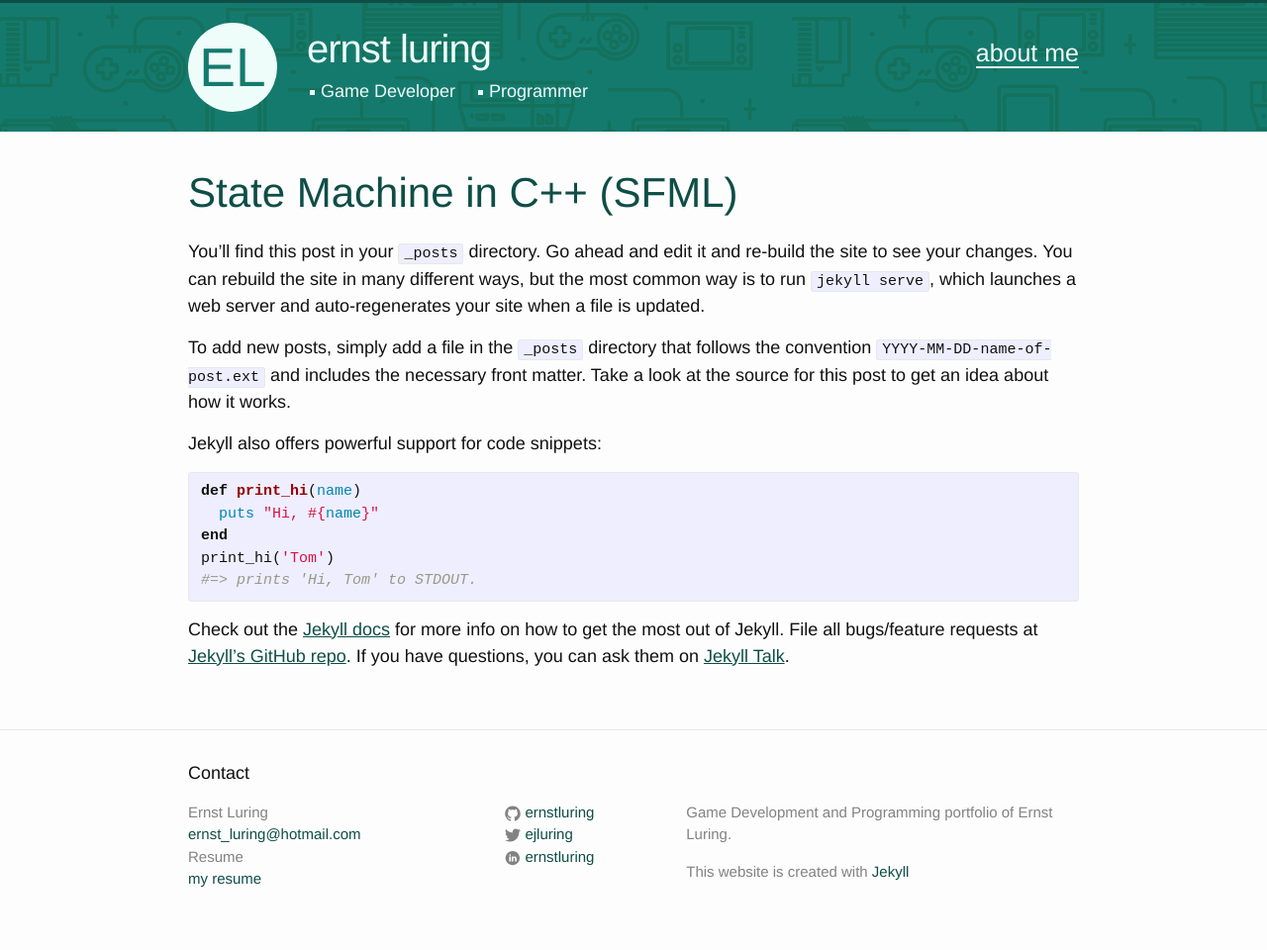
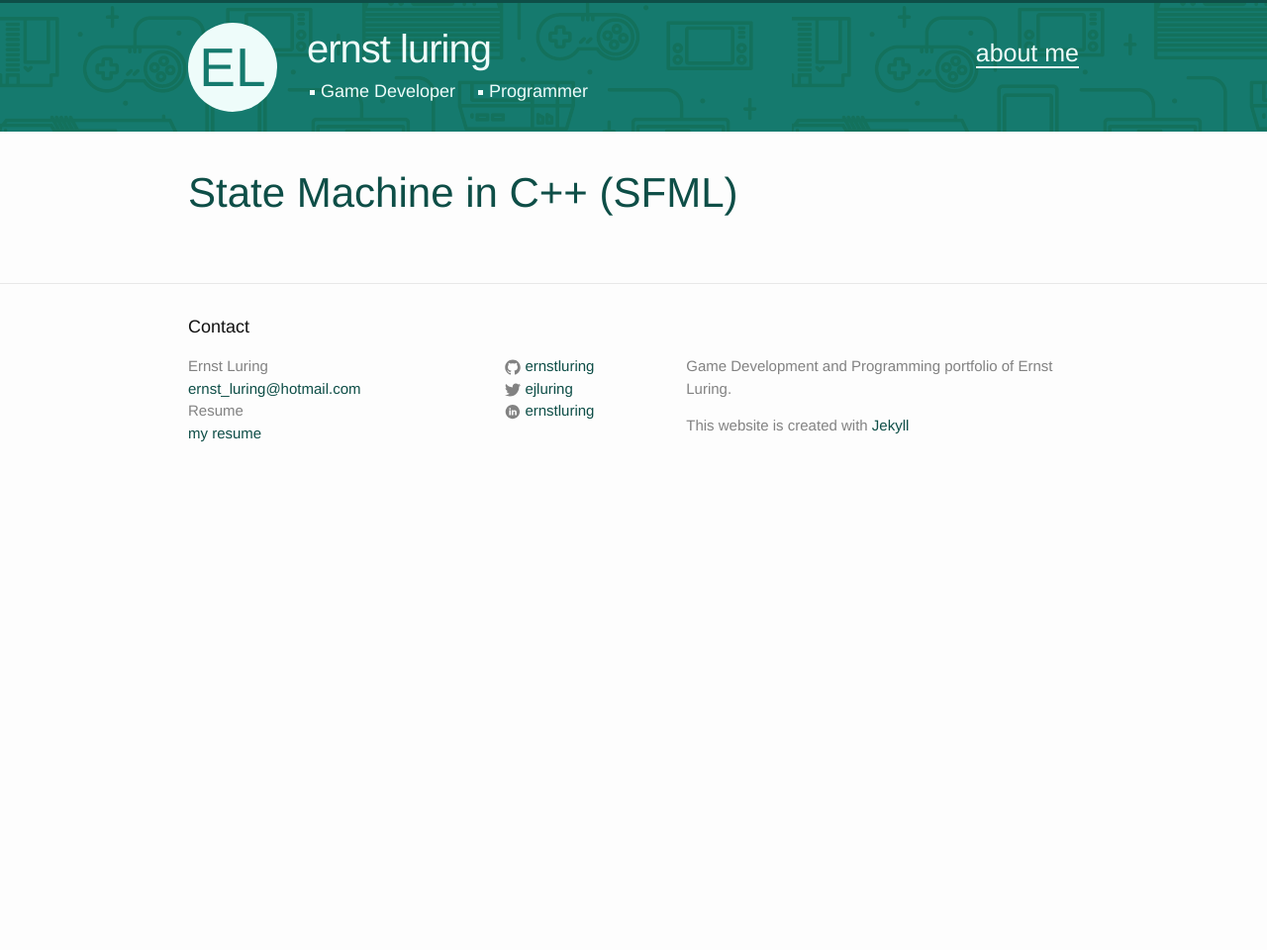
Before and after one commit to ernstluring/ejldigital.github.io, a Jekyll site: the page built from _posts/site-project/2016-04-18-state-machine-in-cpp(sfml).markdown, in a window 1280 px wide. Shown: the whole page at 99% size. Built offline with Jekyll 4.4.1, drawn with Linux system fonts in a browser that asks for light colours; after the commit the page ends 900 px from its top, so only the background shows below that.

Commit message:
new things

```diff
--- a/_posts/portfolio/2016-04-16-umcg-exergame.markdown
+++ b/_posts/portfolio/2016-04-16-umcg-exergame.markdown
@@ -32,14 +32,15 @@
 * [BackUpper][backupper] is a Maya tool written in python. I saw that a lot of artists used "save as" often and I thought: "that can go quicker and easier". So I started writing a backup plugin that saves a new scene with a incrementing number with a press of a button.
 * [AlignX][alignx], [AlignY][aligny], [AlignZ][alignz] are a Maya tools I created that straightens an edge between vertices. Currently it only works with two vertices, but I'm planning on extending it so it can work with more vertices. I created this tool when I saw there was a uv mapping tool that does the same thing and I thought that it would be useful during modeling.
 * [GetObjectsByName][getobjectsbyname], [GiveParent][giveparent] and [ReplaceGameObjects][replacegameobjects] are a bunch of Unity tools I created to make the creation of levels in Unity easier.
-* The biggest project I worked on during this semester is creating a universal level editing tool for in Unity. This was a request of the client; he wanted to easily change the models in-game and especially during runtime so the levels could be a little bit random.
+* [LevelEditingTool][levelediting]. The biggest project I worked on during this semester is creating a level editing tool for in Unity. This was a request of the client; he wanted to easily change the models in-game and especially during runtime so the levels could be a little bit random. The user can create 3 types of databases (buildings, trees, props) that dynamically load the models of the right type. These databases are connected to gameobjects that can be used in the scene editor and with a push on a button (or assigning from external script) the model of that gameobject can be changed.
 
 
 All the code can also be found on [this GitHub repository][github].
 
 {% include imageEnhancer.html src="/img/exergame/exergame-screenshot.png" scale="1" %}
 
-[getobjectsbyname]: https://github.com/ernstluring/umcg-exergame/blob/master/Unity/Editor/GetObjectsByNameEditor.cs
+[levelediting]: https://github.com/ernstluring/umcg-exergame/blob/master/Unity/
+[getobjectsbyname]:  https://github.com/ernstluring/umcg-exergame/blob/master/Unity/Editor/GetObjectsByNameEditor.cs
 [giveparent]: https://github.com/ernstluring/umcg-exergame/blob/master/Unity/Editor/GiveParent.cs
 [replacegameobjects]: https://github.com/ernstluring/umcg-exergame/blob/master/Unity/Editor/ReplaceGameObjects.cs
 [alignx]: https://github.com/ernstluring/umcg-exergame/blob/master/Maya/AlignXYZ/AlignX1.0.py
--- a/_posts/portfolio/2016-04-17-mariachi-mayhem.markdown
+++ b/_posts/portfolio/2016-04-17-mariachi-mayhem.markdown
@@ -14,7 +14,7 @@
 * __Date:__ february 2016
 * __Repository:__
 
-Mariachi Mayhem is a fun party game created during the Global Game Jam 2016 with as theme "ritual". The game was created with a
+Mariachi Mayhem is a fun party game created in 48 hours during the Global Game Jam 2016 with as theme "ritual". The game was created with a
 team of 4 people: two 3d/texture artists, one animator and me as programmer.
 
 ![ingame1]
--- a/_posts/site-project/2016-04-18-state-machine-in-cpp(sfml).markdown
+++ b/_posts/site-project/2016-04-18-state-machine-in-cpp(sfml).markdown
@@ -4,22 +4,3 @@
 categories: side-project
 description:
 ---
-You’ll find this post in your `_posts` directory. Go ahead and edit it and re-build the site to see your changes. You can rebuild the site in many different ways, but the most common way is to run `jekyll serve`, which launches a web server and auto-regenerates your site when a file is updated.
-
-To add new posts, simply add a file in the `_posts` directory that follows the convention `YYYY-MM-DD-name-of-post.ext` and includes the necessary front matter. Take a look at the source for this post to get an idea about how it works.
-
-Jekyll also offers powerful support for code snippets:
-
-{% highlight ruby %}
-def print_hi(name)
-  puts "Hi, #{name}"
-end
-print_hi('Tom')
-#=> prints 'Hi, Tom' to STDOUT.
-{% endhighlight %}
-
-Check out the [Jekyll docs][jekyll-docs] for more info on how to get the most out of Jekyll. File all bugs/feature requests at [Jekyll’s GitHub repo][jekyll-gh]. If you have questions, you can ask them on [Jekyll Talk][jekyll-talk].
-
-[jekyll-docs]: http://jekyllrb.com/docs/home
-[jekyll-gh]:   https://github.com/jekyll/jekyll
-[jekyll-talk]: https://talk.jekyllrb.com/
--- a/_posts/site-project/2016-04-19-coderdojo.markdown
+++ b/_posts/site-project/2016-04-19-coderdojo.markdown
@@ -2,5 +2,5 @@
 layout: post
 title:  "CoderDojo Leeuwarden"
 categories: side-project
-description: Learning children the art of programming
+description: "Voluntary work: <br /> learning children the art of programming"
 ---
--- a/_sass/_layout.scss
+++ b/_sass/_layout.scss
@@ -284,7 +284,7 @@
   display: block;
   margin-top: 20px;
   padding-top: 10px;
-  height: 250px;
+  height: 100px;
   width: 250px;
   font-size: $base-font-size;
   background-color: #eef;
--- a/index.html
+++ b/index.html
@@ -24,7 +24,7 @@
   </ul>
 
   <h1 class="page-heading">Side Projects</h1>
-  <span class="page-content">This is a list of (sometimes small) side projects were I work on in my spare time.</span>
+  <span class="page-content">This is a list of small side projects were I work on or commit myself to in my spare time.</span>
   <ul class="post-list">
     {% for post in site.categories.side-project %}
       <li>
```
Also changed, not shown: img/blasterfest-header-small.png, img/dungeon-drivers-header-small.png.
